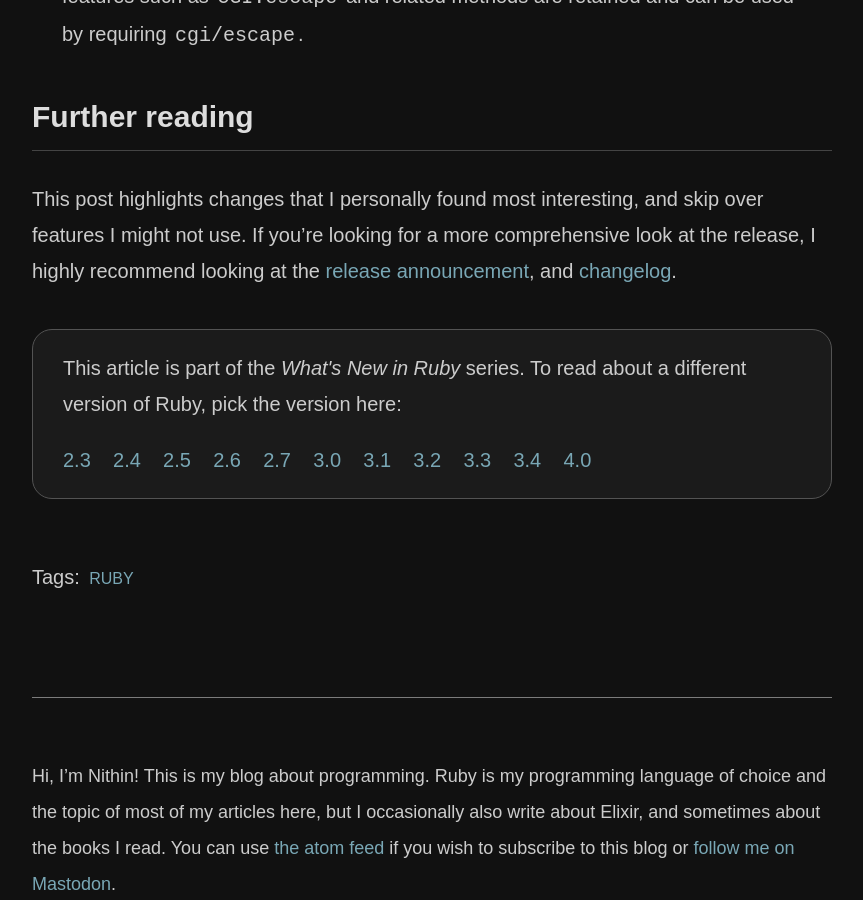
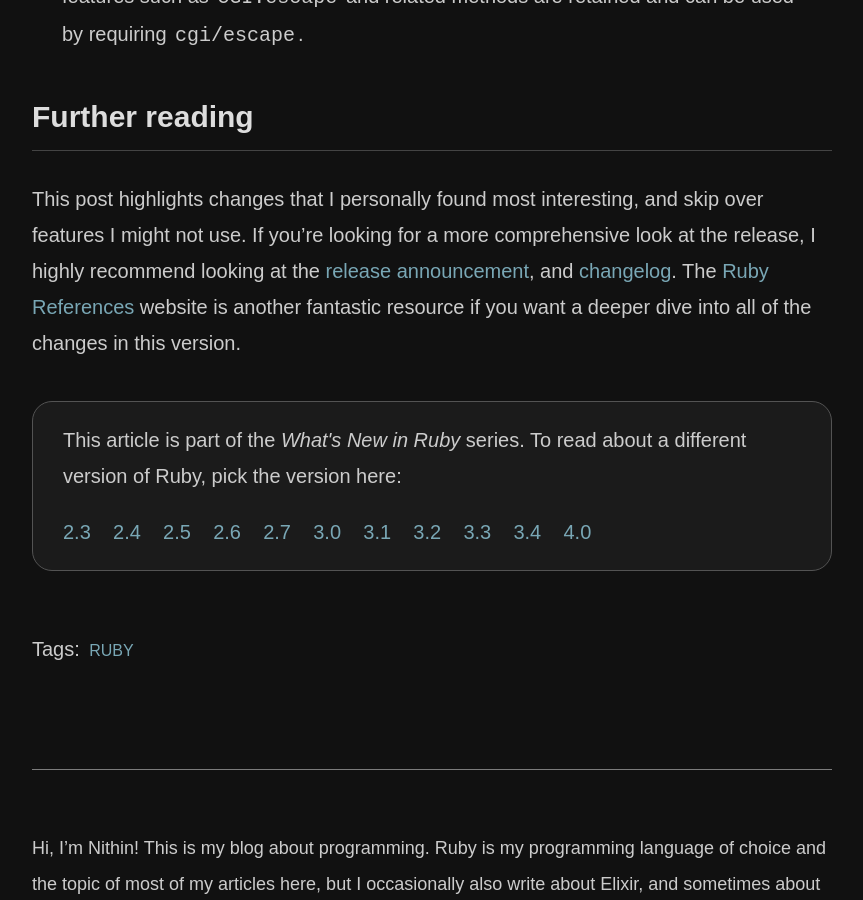
Before and after one commit to nithinbekal/nithinbekal.github.io, a Jekyll site: the page built from _posts/2025-12-17-ruby-4-0.md, in a window 1280 px wide and 900 px high, scrolled down 5768 px. Shown: the whole window, without its empty margins (208-1071 px from the left). Built offline with Jekyll 4.4.1, drawn with Linux system fonts in a browser that asks for light colours; comment, search, counter and statistics services are not loaded.

Commit message:
Update the further reading section with latest links

```diff
--- a/_posts/2025-12-17-ruby-4-0.md
+++ b/_posts/2025-12-17-ruby-4-0.md
@@ -173,6 +173,6 @@
 
 ## Further reading
 
-This post highlights changes that I personally found most interesting, and skip over features I might not use. If you’re looking for a more comprehensive look at the release, I highly recommend looking at the [release announcement](https://www.ruby-lang.org/en/news/2025/11/17/ruby-4-0-0-preview2-released/), and [changelog](https://docs.ruby-lang.org/en/master/NEWS_md.html).
+This post highlights changes that I personally found most interesting, and skip over features I might not use. If you’re looking for a more comprehensive look at the release, I highly recommend looking at the [release announcement](https://www.ruby-lang.org/en/news/2025/11/17/ruby-4-0-0-preview2-released/), and [changelog](https://docs.ruby-lang.org/en/master/NEWS_md.html). The [Ruby References](https://rubyreferences.github.io/rubychanges/4.0.html) website is another fantastic resource if you want a deeper dive into all of the changes in this version.
 
 {% include rubynew.html %}
```
